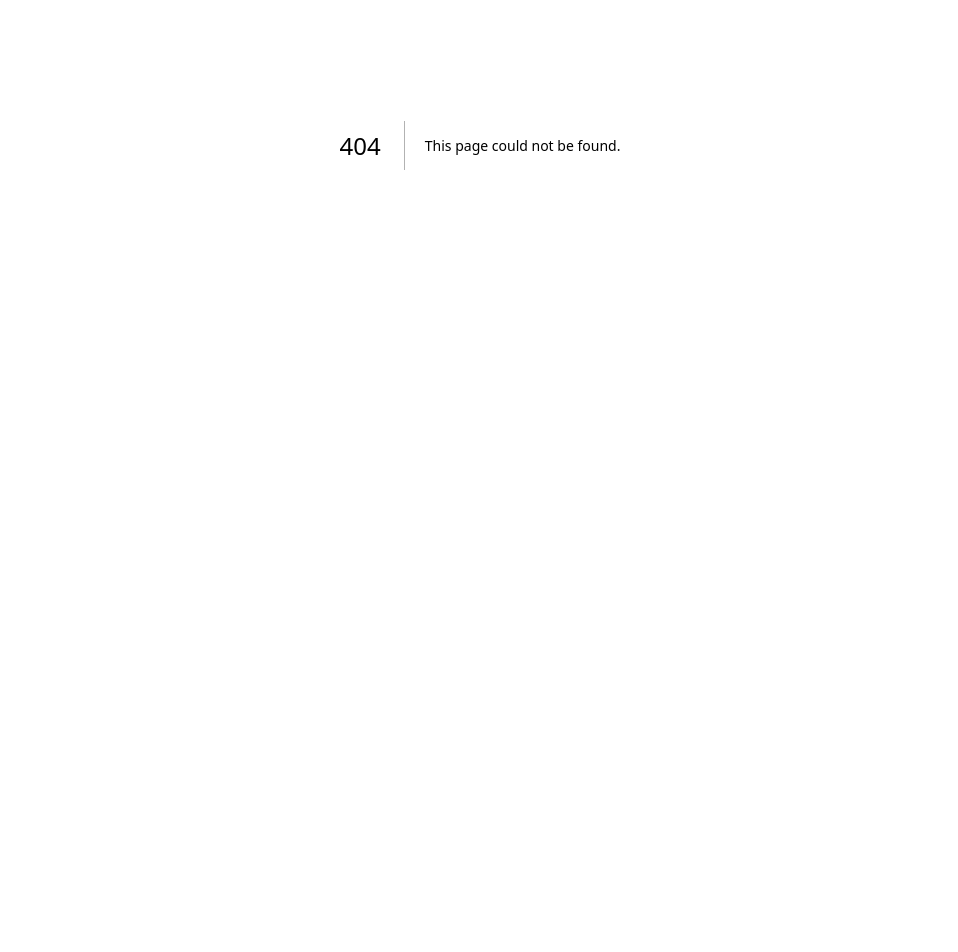
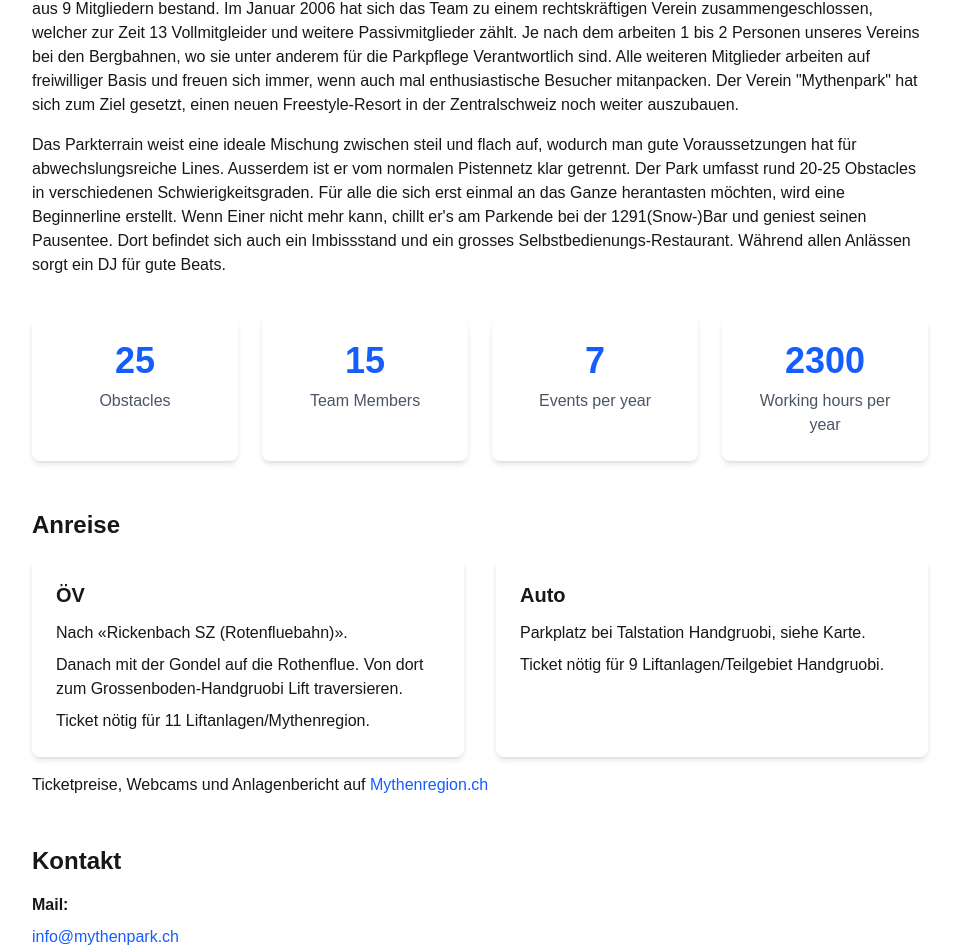
Before and after one commit to mxmlnwbr/mythenpark, a Next.js app: page /about in a window 1280 px wide. Before the commit this address had no page. Shown: the part 319-1271 px from the top of the page, without its empty margins (160-1118 px from the left). Before the commit the page ends 864 px from the top, so only its background shows below. Built offline with nearby package versions, Linux system fonts and the light colour scheme.

Commit message:
add: about us info

```diff
--- /dev/null
+++ b/app/about/page.tsx
@@ -0,0 +1,74 @@
+"use client"
+
+import Image from "next/image";
+
+export default function AboutUs() {
+  return (
+    <div className="container mx-auto px-4 py-8">
+      <h1 className="text-3xl font-bold mb-6 text-center">About Us</h1>
+
+      <div className="max-w-4xl mx-auto mb-10">
+        <p className="mb-4">
+          Der Mythenpark befindet sich, in einem sehr abwechslungsreichen Gelände, am Brünnelistock auf ca. 1400m ü. M., zentral und an bester Lage. Er liegt an einem Südhang, zwischen tief verschneiten Tannen und urtümlicher Landschaft mit Ausblick auf ein grandioses Panorama. Zugänglich ist der Park aus allen Richtungen.
+        </p>
+        <p className="mb-4">
+          Was 1998 mit einer kleinen Freestyleszene begann, hat sich zu einem der beliebtesten Parks der Schweiz entwickelt. Anfänglich wurden kleine Contests für Locals organisiert, 2002 begann man sich mit dem Erstellen eines Parks zu befassen, was bis Heute immer witerentwickelt und verbessert hat. Seit Mitte 2005 besteht das Mythenpark-Team, welches anfänglich aus 9 Mitgliedern bestand. Im Januar 2006 hat sich das Team zu einem rechtskräftigen Verein zusammengeschlossen, welcher zur Zeit 13 Vollmitgleider und weitere Passivmitglieder zählt. Je nach dem arbeiten 1 bis 2 Personen unseres Vereins bei den Bergbahnen, wo sie unter anderem für die Parkpflege Verantwortlich sind. Alle weiteren Mitglieder arbeiten auf freiwilliger Basis und freuen sich immer, wenn auch mal enthusiastische Besucher mitanpacken. Der Verein "Mythenpark" hat sich zum Ziel gesetzt, einen neuen Freestyle-Resort in der Zentralschweiz noch weiter auszubauen.
+        </p>
+        <p className="mb-8">
+          Das Parkterrain weist eine ideale Mischung zwischen steil und flach auf, wodurch man gute Voraussetzungen hat für abwechslungsreiche Lines. Ausserdem ist er vom normalen Pistennetz klar getrennt. Der Park umfasst rund 20-25 Obstacles in verschiedenen Schwierigkeitsgraden. Für alle die sich erst einmal an das Ganze herantasten möchten, wird eine Beginnerline erstellt. Wenn Einer nicht mehr kann, chillt er's am Parkende bei der 1291(Snow-)Bar und geniest seinen Pausentee. Dort befindet sich auch ein Imbissstand und ein grosses Selbstbedienungs-Restaurant. Während allen Anlässen sorgt ein DJ für gute Beats.
+        </p>
+      </div>
+
+      {/* Stats Section */}
+      <div className="grid grid-cols-1 md:grid-cols-4 gap-6 max-w-4xl mx-auto mb-12 text-center">
+        <div className="bg-white dark:bg-gray-800 p-6 rounded-lg shadow-md">
+          <div className="text-4xl font-bold text-blue-600 dark:text-blue-400 mb-2">25</div>
+          <div className="text-gray-600 dark:text-gray-300">Obstacles</div>
+        </div>
+        <div className="bg-white dark:bg-gray-800 p-6 rounded-lg shadow-md">
+          <div className="text-4xl font-bold text-blue-600 dark:text-blue-400 mb-2">15</div>
+          <div className="text-gray-600 dark:text-gray-300">Team Members</div>
+        </div>
+        <div className="bg-white dark:bg-gray-800 p-6 rounded-lg shadow-md">
+          <div className="text-4xl font-bold text-blue-600 dark:text-blue-400 mb-2">7</div>
+          <div className="text-gray-600 dark:text-gray-300">Events per year</div>
+        </div>
+        <div className="bg-white dark:bg-gray-800 p-6 rounded-lg shadow-md">
+          <div className="text-4xl font-bold text-blue-600 dark:text-blue-400 mb-2">2300</div>
+          <div className="text-gray-600 dark:text-gray-300">Working hours per year</div>
+        </div>
+      </div>
+
+      {/* Travel Information */}
+      <div className="max-w-4xl mx-auto mb-12">
+        <h2 className="text-2xl font-bold mb-4">Anreise</h2>
+
+        <div className="grid grid-cols-1 md:grid-cols-2 gap-8">
+          <div className="bg-white dark:bg-gray-800 p-6 rounded-lg shadow-md">
+            <h3 className="text-xl font-semibold mb-3">ÖV</h3>
+            <p className="mb-2">Nach «Rickenbach SZ (Rotenfluebahn)».</p>
+            <p className="mb-2">Danach mit der Gondel auf die Rothenflue. Von dort zum Grossenboden-Handgruobi Lift traversieren.</p>
+            <p>Ticket nötig für 11 Liftanlagen/Mythenregion.</p>
+          </div>
+
+          <div className="bg-white dark:bg-gray-800 p-6 rounded-lg shadow-md">
+            <h3 className="text-xl font-semibold mb-3">Auto</h3>
+            <p className="mb-2">Parkplatz bei Talstation Handgruobi, siehe Karte.</p>
+            <p>Ticket nötig für 9 Liftanlagen/Teilgebiet Handgruobi.</p>
+          </div>
+        </div>
+
+        <p className="mt-4">
+          Ticketpreise, Webcams und Anlagenbericht auf <a href="https://www.mythenregion.ch" target="_blank" rel="noopener noreferrer" className="text-blue-600 hover:text-blue-800 dark:text-blue-400 dark:hover:text-blue-300">Mythenregion.ch</a>
+        </p>
+      </div>
+
+      {/* Contact Information */}
+      <div className="max-w-4xl mx-auto">
+        <h2 className="text-2xl font-bold mb-4">Kontakt</h2>
+        <p className="mb-2"><strong>Mail:</strong></p>
+        <p><a href="mailto:info@mythenpark.ch" className="text-blue-600 hover:text-blue-800 dark:text-blue-400 dark:hover:text-blue-300">info@mythenpark.ch</a></p>
+      </div>
+    </div>
+  );
+}
```
